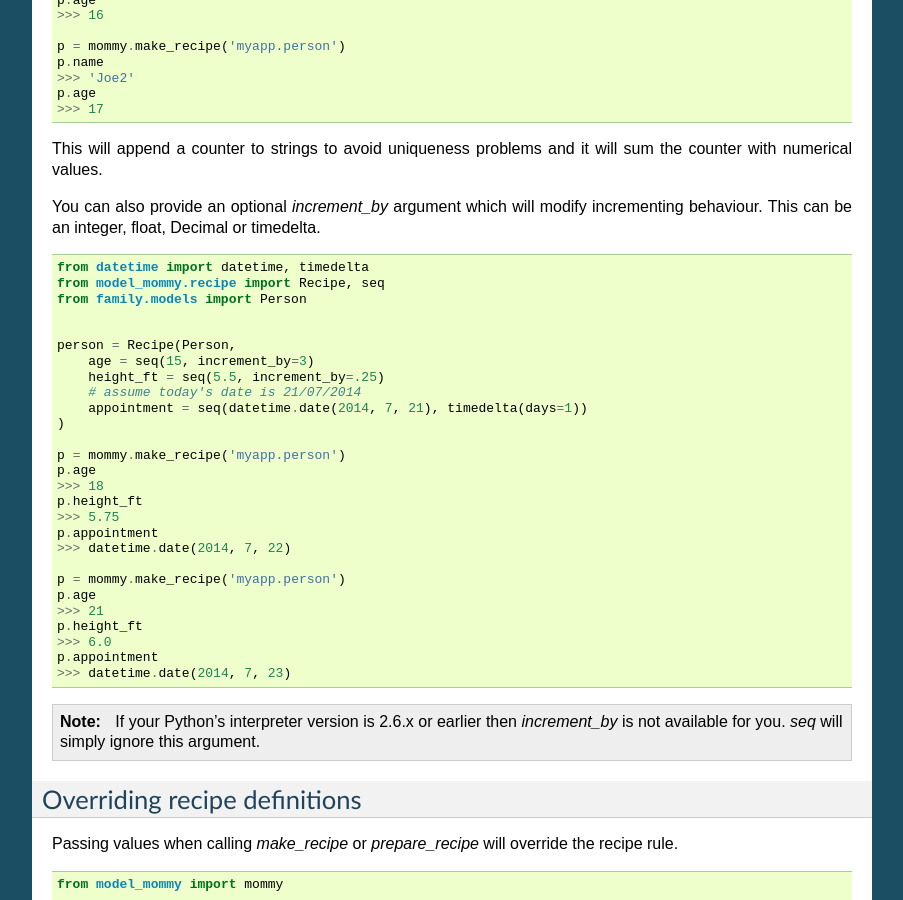
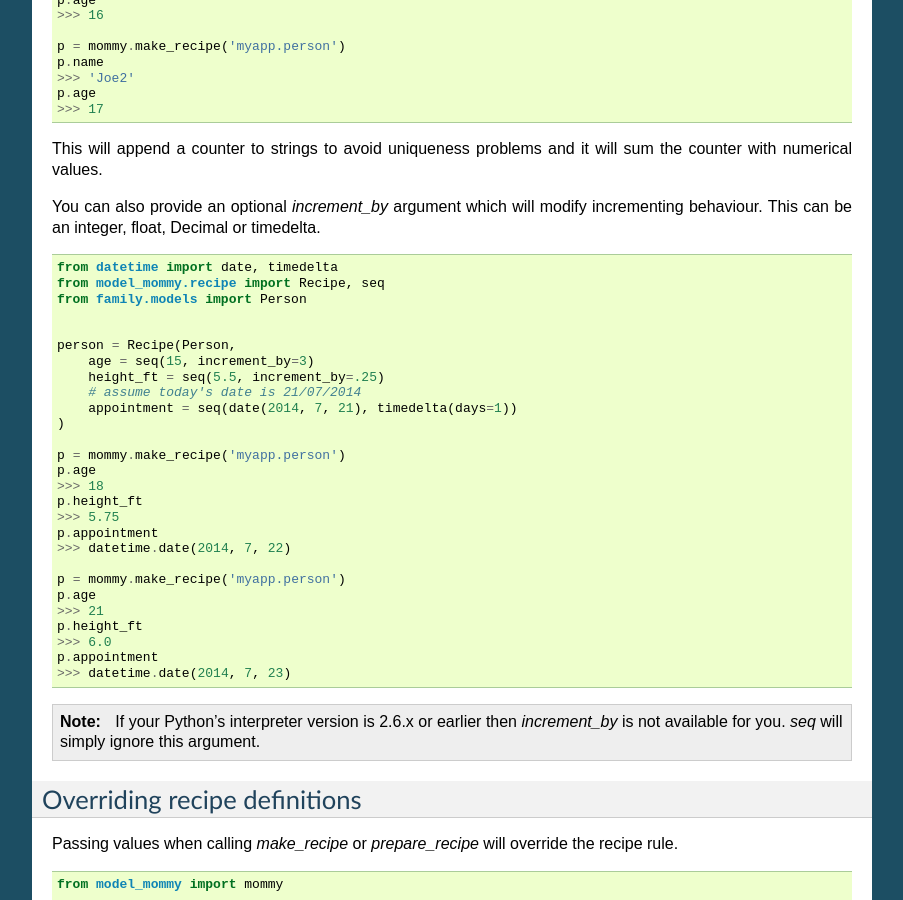
Before and after one commit to berinhard/model_mommy, a Sphinx documentation site: the page built from docs/source/recipes.rst, in a window 1280 px wide and 900 px high, scrolled down 4192 px. Shown: the whole window, without its empty margins (198-1101 px from the left). Built offline with Sphinx 7.4.7, drawn with Linux system fonts in a browser that asks for light colours.

Commit message:
Update recipes.rst
Fix wrong method calling
In origin code was
from datetime import datetime
and calling datetime.date(actually it tis datetime.datetime.date
so datetime.date is not the method which making date objects, but get date from datetime object

```diff
--- a/docs/source/recipes.rst
+++ b/docs/source/recipes.rst
@@ -275,7 +275,7 @@ You can also provide an optional `increment_by` argument which will modify incre
 .. code-block:: python
 
 
-    from datetime import datetime, timedelta
+    from datetime import date, timedelta
     from model_mommy.recipe import Recipe, seq
     from family.models import Person
 
@@ -284,7 +284,7 @@ You can also provide an optional `increment_by` argument which will modify incre
         age = seq(15, increment_by=3)
         height_ft = seq(5.5, increment_by=.25)
         # assume today's date is 21/07/2014
-        appointment = seq(datetime.date(2014, 7, 21), timedelta(days=1))
+        appointment = seq(date(2014, 7, 21), timedelta(days=1))
     )
 
     p = mommy.make_recipe('myapp.person')
```
